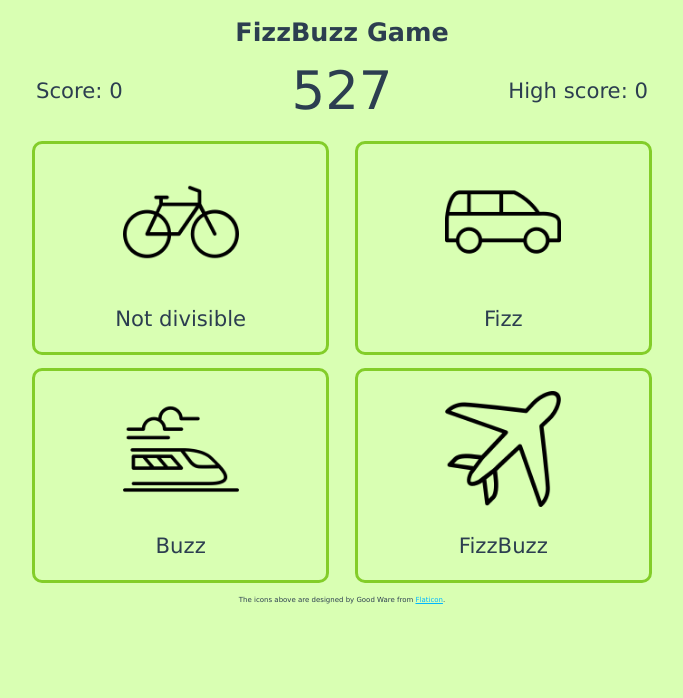
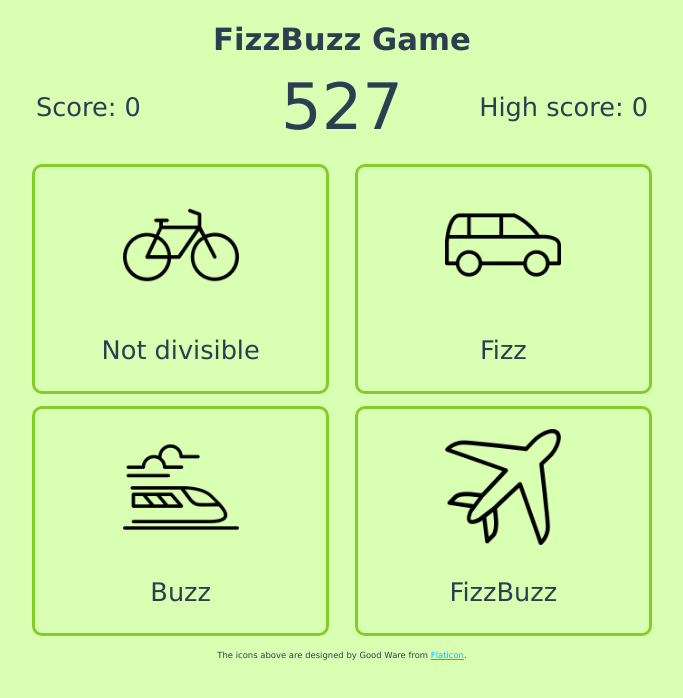
Before and after one commit to Chicken-DEV/vue-fizzbuzz, a Vue app: page / in a window 1280 px wide. Shown: the top 698 px of the page, without its empty margins (298-981 px from the left). Built offline with nearby package versions, Linux system fonts and the light colour scheme.

Commit message:
画面幅の増減とフォントの大きさの増減が一致するようにした

```diff
--- a/src/App.vue
+++ b/src/App.vue
@@ -28,7 +28,7 @@ html, body {
 
 #app {
   font-family: 'Avenir', Verdana, Tahoma, sans-serif;
-  font-size: calc(18px + 0.25vw);
+  font-size: 2vw;
   -webkit-font-smoothing: antialiased;
   -moz-osx-font-smoothing: grayscale;
   text-align: center;
```
